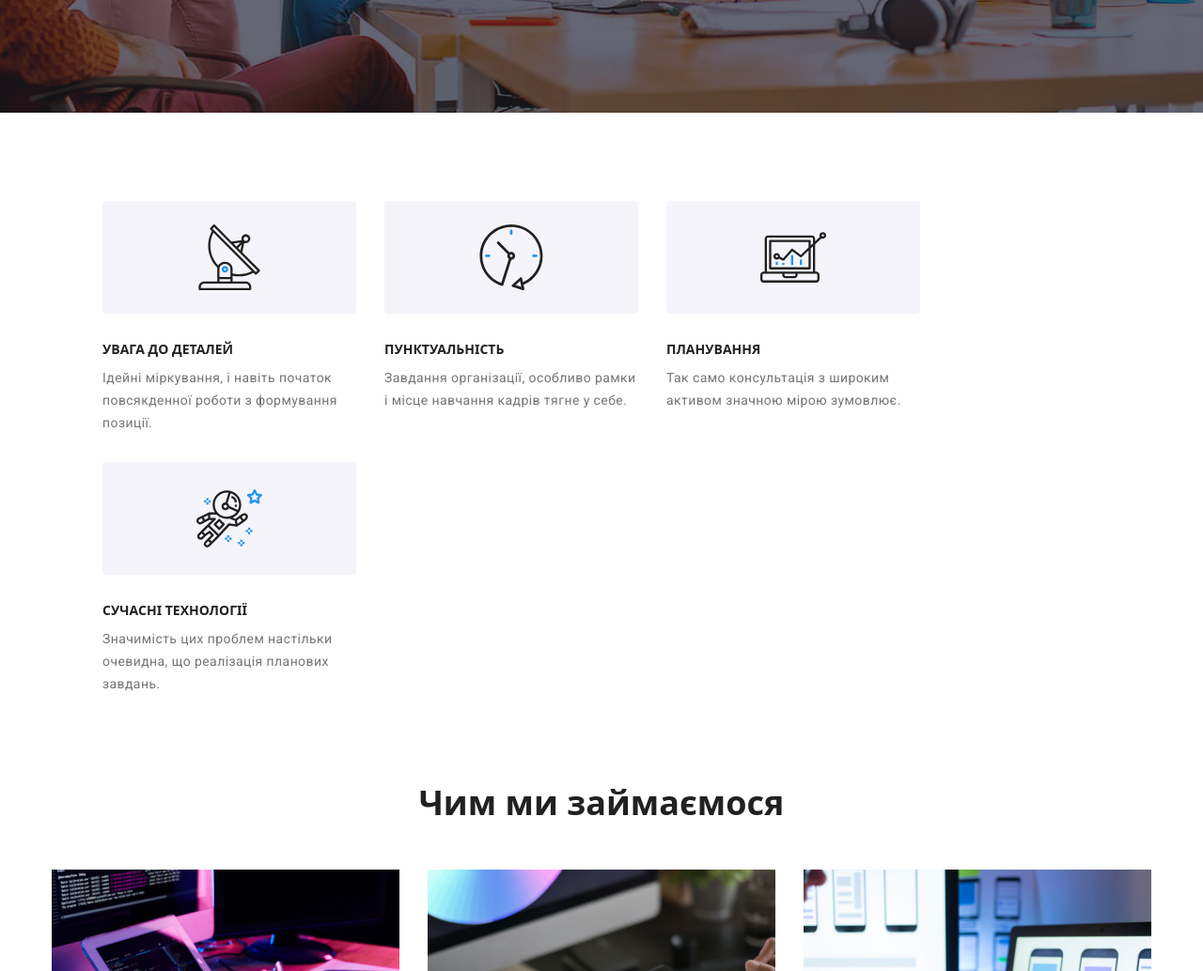
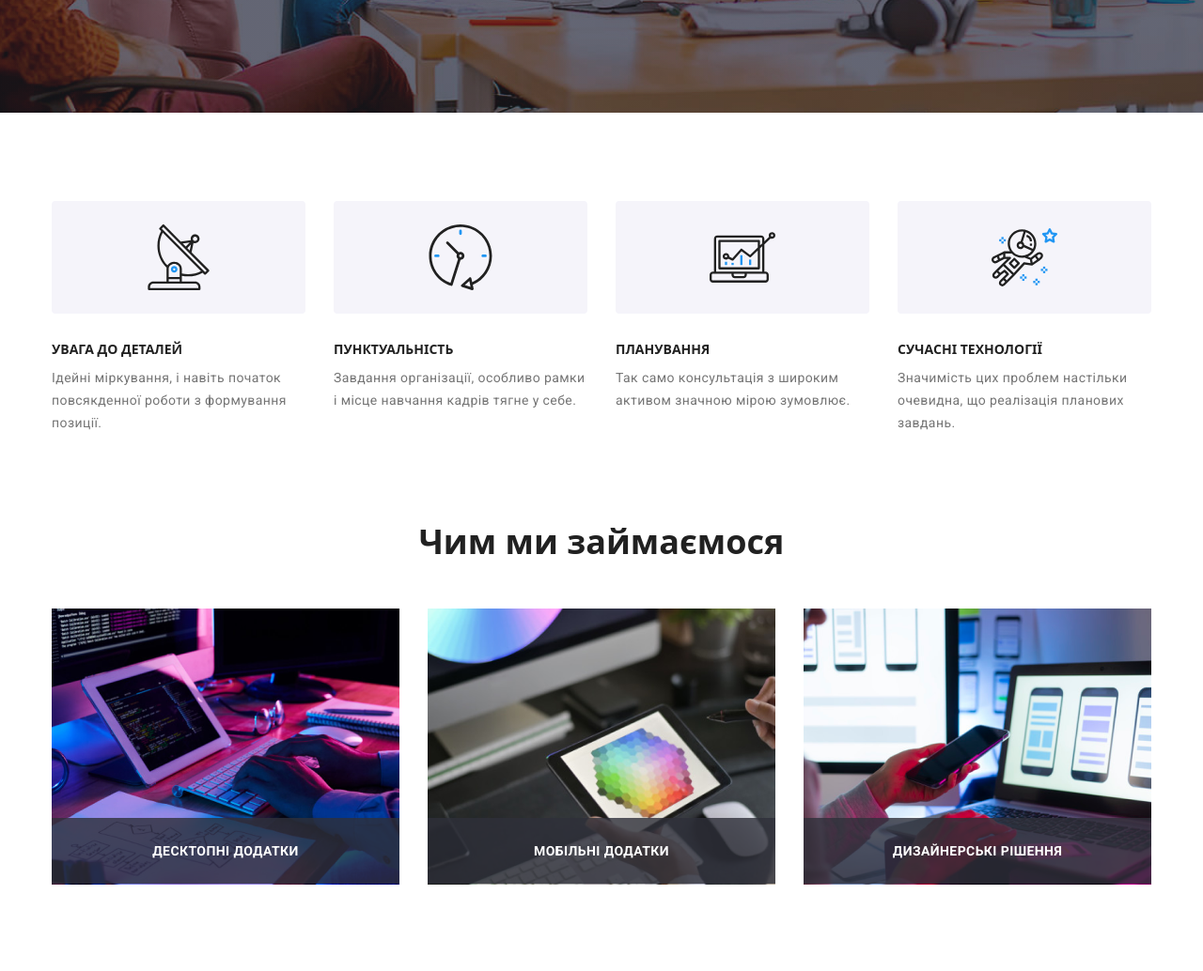
Before and after one commit to Tymofii-Oleksiuk/WebStudio-SCSS, a plain HTML site: page index.html in a window 1280 px wide. Shown: the part 560-1594 px from the top of the page at 94% size. Drawn offline with nearby package versions, Linux system fonts and the light colour scheme.

Commit message:
fixed-{_details}

```diff
--- a/scss/section/index/_details.scss
+++ b/scss/section/index/_details.scss
@@ -2,7 +2,7 @@
     padding: 60px 0;
 
     @media screen and (min-width: 1200px) {
-        padding: 94px;
+        padding: 94px 0;
     }
 
     &__title {
```
Also changed, not shown: css/main.css, css/main.min.css, 2 other files.
